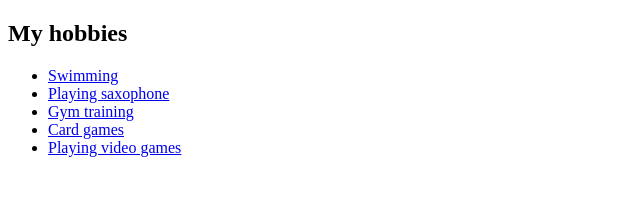
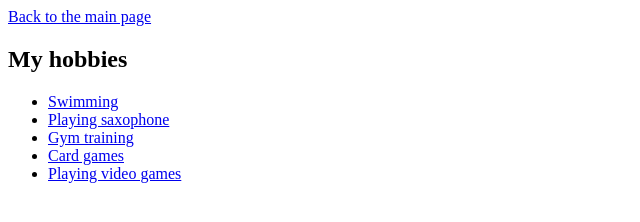
Before and after one commit to Volodymyr1233/html-web, a plain HTML site: page hobbiesList.html in a window 1280 px wide. Shown: the whole page, without its empty margins (0-640 px from the left). Drawn offline with Linux system fonts and the light colour scheme.

Commit message:
Update hobbiesList.html

```diff
--- a/hobbiesList.html
+++ b/hobbiesList.html
@@ -7,6 +7,7 @@
   </head>
   <body>
     <section>
+      <a href="./index.html">Back to the main page</a>
       <h1>My hobbies</h1>
       <ul>
         <li><a href="./hobbies_pages/swimmingPage.html">Swimming</a></li>
```
